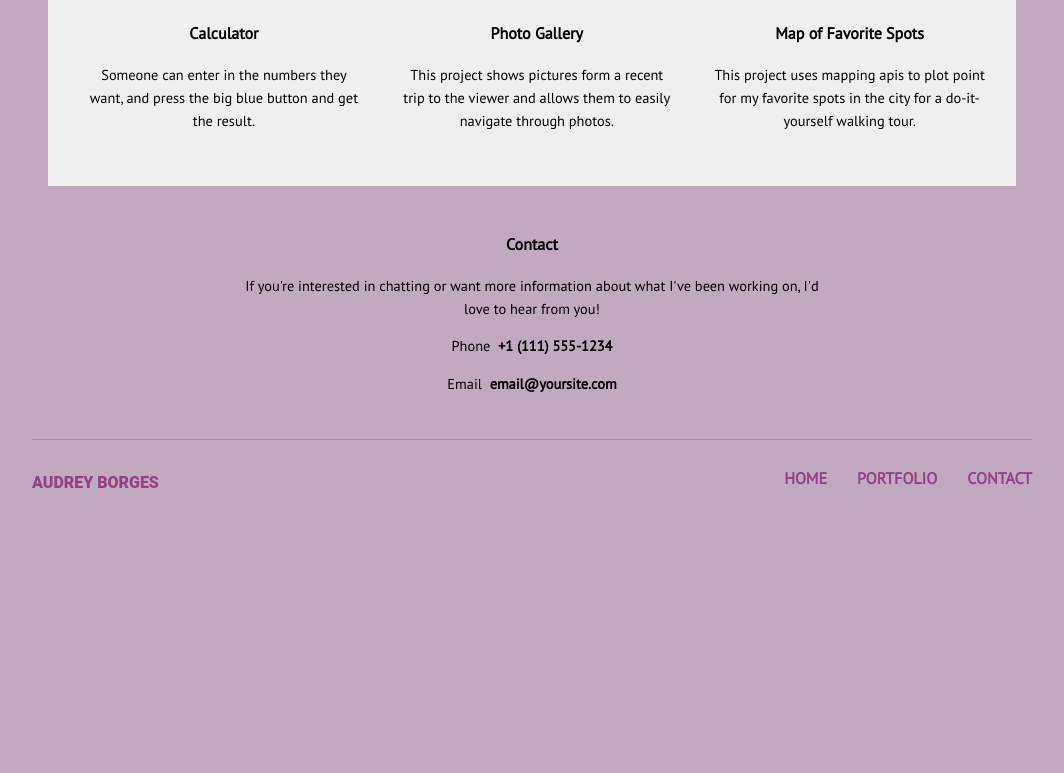
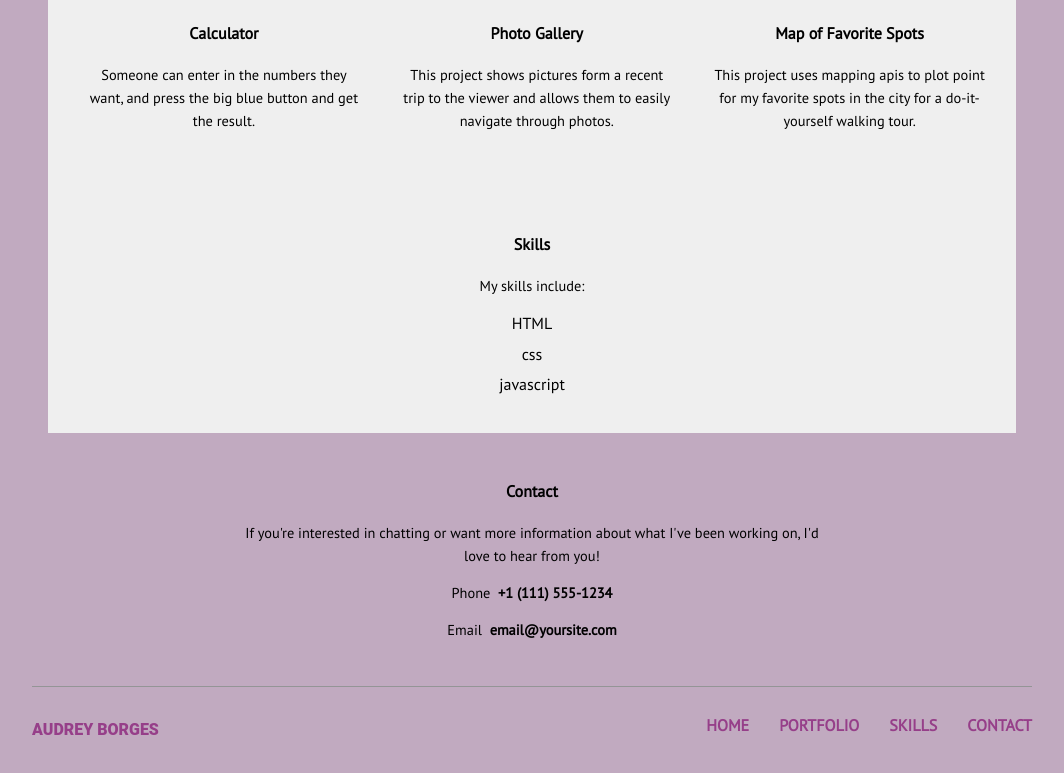
Before and after one commit to AudreyKBorges/Techdegree-project-2, a plain HTML site: page index.html in a window 1280 px wide. Shown: the part 1012-1785 px from the top of the page, without its empty margins (108-1172 px from the left). Before the commit the page ends 1538 px from the top, so only its background shows below. Drawn offline with Linux system fonts and the light colour scheme.

Commit message:
Add files via upload

```diff
--- a/css/styles.css
+++ b/css/styles.css
@@ -143,6 +143,19 @@ nav li {
     display: inline-block;
 }
 
+.skills {
+    padding-top: 30px;
+    padding-bottom: 30px;
+    padding-left: 10px;
+    padding-right: 10px;
+    background-color: #efefef;
+    max-width: 768px;
+    display: block;
+    align-items: center;
+    margin: inherit;
+
+}
+
 /* ==========================================================================
 Media Queries
    ========================================================================== */
@@ -277,6 +290,10 @@ Media Queries
            padding-bottom: 10px;
          }
 
+        .skills {
+            max-width: 1024px;
+        }
+
    }
 
    /* ---- Float Clearfix ---- */
--- a/index.html
+++ b/index.html
@@ -18,6 +18,7 @@
             <ul>
                 <li><a href="#top">Home</a></li>
                 <li><a href="#portfolio">Portfolio</a></li>
+                <li><a href="#skills">Skills</a></li>
                 <li><a href="#contact">Contact</a></li>
             </ul>
           </nav>
@@ -61,6 +62,15 @@
                         <p>Someone can enter in the numbers they want, and press the big blue button and get the result.</p>
         </div>
         </div>
+        <div class="skills" id="skills">
+            <h3>Skills</h3>
+                <p>My skills include:</p>
+                    <ul>
+                      <li>HTML</li>
+                      <li>css</li>
+                      <li>javascript</li>
+                    </ul>
+        </div>
         <div class="contact" id="contact">
             <h3>Contact</h3>
                 <p>If you're interested in chatting or want more information about what I've been working on, I'd love to hear from you!</p>
@@ -75,6 +85,7 @@
                   <a class="mobile-link" href="#home">BACK TO TOP</a>
                     <ul>
                       <li><a href="#contact">Contact</a></li>
+                      <li><a href="#skills">Skills</a></li>
                       <li><a href="#portfolio">Portfolio</a></li>
                       <li><a href="#top">Home</a></li>
                     </ul>
```
